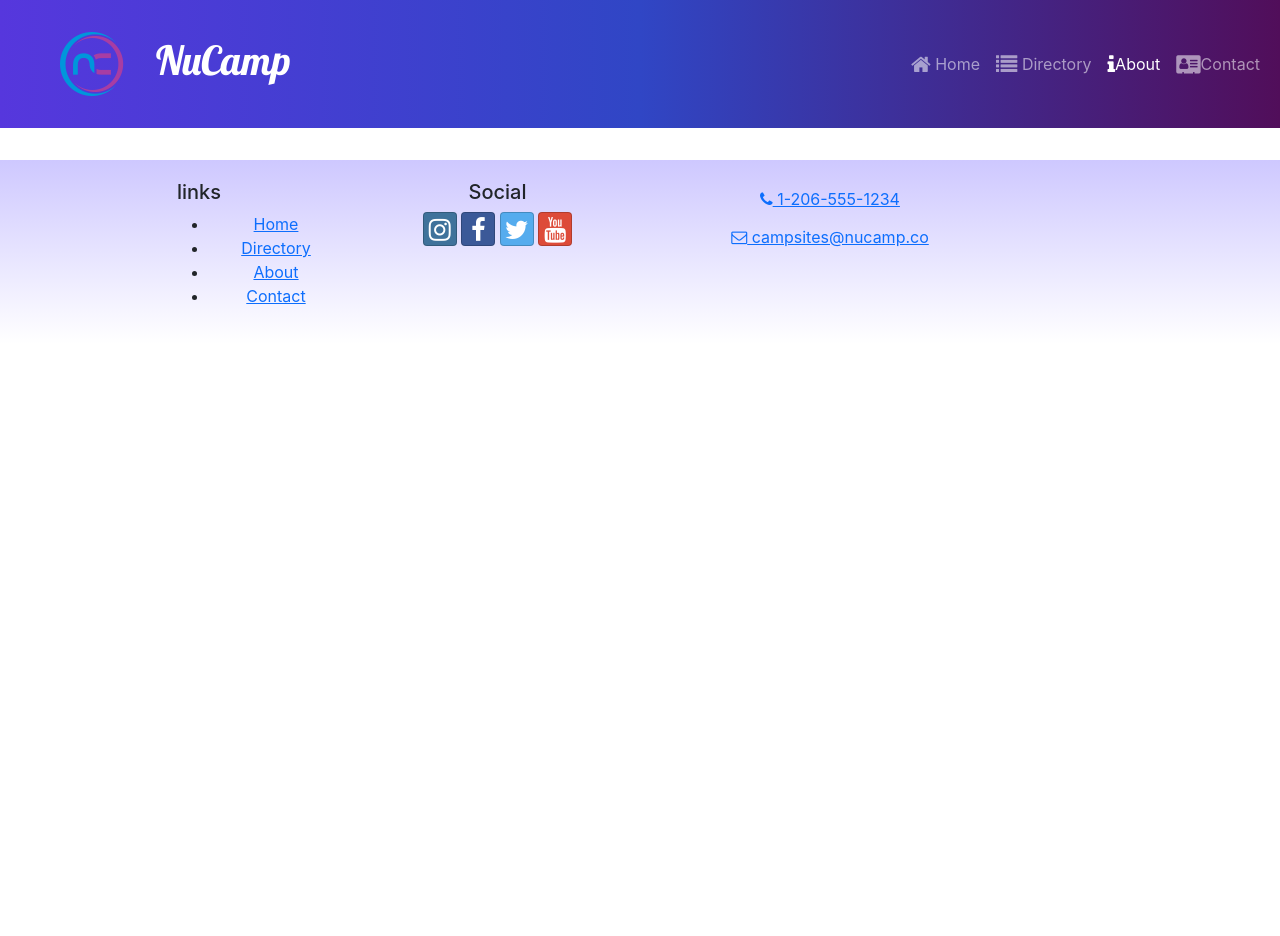
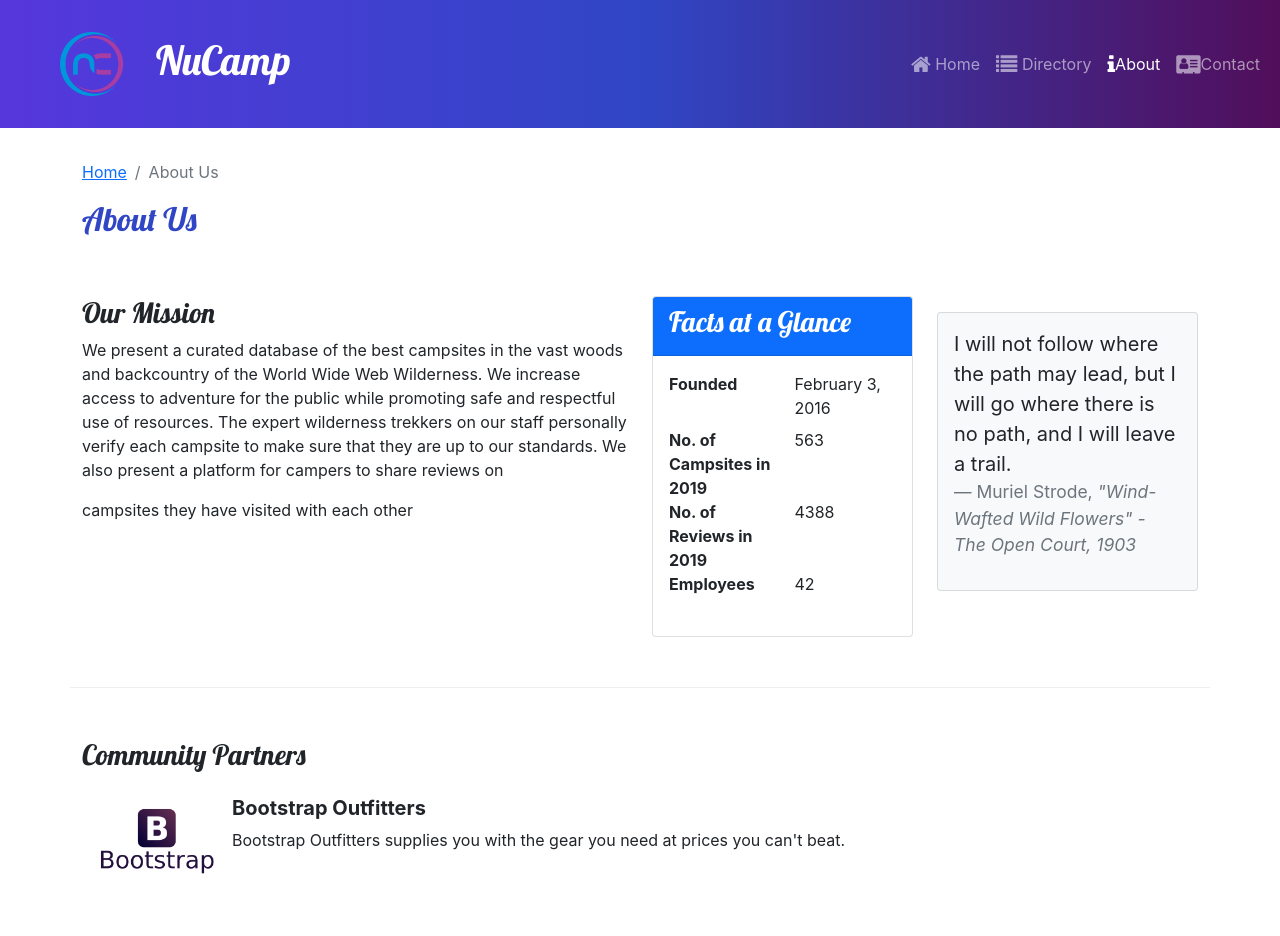
Before and after one commit to Nanitosse/loveReact, a React (Create React App) app: page /about in a window 1280 px wide. Shown: the top 936 px of the page. Before the commit the page ends 800 px from the top, so only its background shows below. Built offline with nearby package versions, Linux system fonts and the light colour scheme.

Commit message:
Assignemt

```diff
--- a/src/App.js
+++ b/src/App.js
@@ -10,6 +10,7 @@ import {Routes, Route } from "react-router-dom";
 import ContactPage from './pages/ContactPage';
 import HomePage from './pages/HomePage';
 import CampsiteDetailPage from './pages/CampsiteDetailPage';
+import AboutPage from './pages/AboutPage';
 
 function App() {
   return (
@@ -20,6 +21,7 @@ function App() {
         <Route path='contact' element={<ContactPage/>}/>
         <Route path='directory' element={<CampsitesDirectoryPage/>}/>
         <Route path='directory/:campsiteId' element={<CampsiteDetailPage/>}/>
+        <Route path='/about' element={<AboutPage/>}/>
       </Routes>
       <Footer/>
     </div>
--- a/src/features/display/DisplayCard.js
+++ b/src/features/display/DisplayCard.js
@@ -6,7 +6,7 @@ const  DisplayCard = ({item})=>{
 
     return(
         <Card>
-            <CardImg sr={image} alt={name}/>
+            <CardImg src={image} alt={name}/>
             <CardBody>
                 <CardTitle>{name}</CardTitle>
                 <CardText>{description}</CardText>
--- a/src/features/display/DisplayList.js
+++ b/src/features/display/DisplayList.js
@@ -3,10 +3,11 @@ import DisplayCard from './DisplayCard';
 import { selectFeaturedCampsite } from '../campsites/campsitesSlice';
 //import  {selectFeaturedPromotion} from  ".. /promotions/promotionsSlice"
 import { selectFeaturedPromotion } from '../promotions/ promotionsSlice';
+import { selectFeaturedPartner } from '../partners/partnersSlice';
 
 const DisplayList = ()=>{
 
-    const items = [selectFeaturedCampsite(), selectFeaturedPromotion()]
+    const items = [selectFeaturedCampsite(), selectFeaturedPromotion(),selectFeaturedPartner()]
 
      return(
         <Row>
--- /dev/null
+++ b/src/features/partners/Partner.js
@@ -0,0 +1,23 @@
+
+
+const Partner = ({ partner }) => {
+
+    if (partner) {
+        const {image, name, description} = partner;
+
+        return (
+            <>
+                <img src={image} alt={name} style={{ width: '150px' }} />
+                <div>
+                    <h5 className='fw-bold'>{name}</h5>
+                    {description}
+                </div>
+            </>
+        );
+
+    }
+    return null;
+
+}
+
+export default  Partner;
--- /dev/null
+++ b/src/features/partners/PartnersList.js
@@ -0,0 +1,23 @@
+import {Col, col} from "reactstrap";
+import Partner from './Partner';
+import { selectAllPartners } from "./partnersSlice";
+
+
+const PartnersList = ()=>{
+    const partners=selectAllPartners();
+    return(
+        <Col className="mt-4">
+            {partners.map((partner)=>{
+                return(
+                    <div  className='d-flex mb-5'  key={partner.id}>
+                        <Partner partner={partner}/>
+                    </div>
+                )
+            })}
+
+        </Col>
+    )
+
+}
+
+export default PartnersList;
--- /dev/null
+++ b/src/features/partners/partnersSlice.js
@@ -0,0 +1,15 @@
+import {PARTNERS} from '../../app/shared /PARTNERS';
+
+
+export const  selectAllPartners =()=>{
+
+    return PARTNERS;
+
+}
+
+ export   const selectFeaturedPartner = ()=>{
+     return (
+        PARTNERS.find((partner)=>partner.featured)
+
+     )
+ }
--- /dev/null
+++ b/src/pages/AboutPage.js
@@ -0,0 +1,80 @@
+import { Col, Row, Container, Card, CardBody, CardHeader } from 'reactstrap';
+import SubHeader from '../components/SubHeader';
+import PartnersList from '../features/partners/PartnersList';
+
+
+
+const AboutPage = () => {
+
+    return (
+
+        <Container>
+            <SubHeader current='About Us'/>
+            <Row className='row-content'>
+                <Col sm='6'>
+                    <h3>Our Mission</h3>
+                    <p>We present a curated database of the best campsites in the
+                        vast woods and backcountry of the World Wide Web Wilderness.
+                        We increase access to adventure for the public while
+                        promoting safe and respectful use of resources. The expert
+                        wilderness trekkers on our staff personally verify each
+                        campsite to make sure that they are up to our standards. We
+                        also present a platform for campers to share reviews on
+                    </p>    campsites they have visited with each other
+                </Col>
+                <Col>
+                    <Card>
+                        <CardHeader className='bg-primary text-white'>
+                            <h3>Facts at a Glance</h3>
+                        </CardHeader>
+                        <CardBody>
+                            <dl className='row'>
+                                <dt className='col-6'>Founded</dt>
+                                <dd className='col-6'>February 3, 2016</dd>
+                                <dt className='col-6'>No. of Campsites in 2019</dt>
+                                <dd className='col-6'>563</dd>
+                                <dt className='col-6'>No. of Reviews in 2019</dt>
+                                <dd className='col-6'>4388</dd>
+                                <dt className='col-6'>Employees</dt>
+                                <dd className='col-6'>42</dd>
+                            </dl>
+                        </CardBody>
+                    </Card>
+                </Col>
+                <Col>
+                    <Card className='bg-light mt-3'>
+                        <CardBody>
+                            <blockquote className='blockquote'>
+                                <p>
+                                    I will not follow where the path may lead, but I
+                                    will go where there is no path, and I will leave
+                                    a trail.
+                                </p>
+                                <footer className='blockquote-footer'>
+                                    Muriel Strode,{' '}
+                                    <cite title='Source Title'>
+                                        "Wind-Wafted Wild Flowers" - The Open Court,
+                                        1903
+                                    </cite>
+                                </footer>
+                            </blockquote>
+                        </CardBody>
+                    </Card>
+                </Col>
+
+            </Row>
+            <Row className='row-content'>
+                <Col  xs='12'>
+                    <h3> Community Partners</h3>
+                    <PartnersList/>
+                </Col>
+
+            </Row>
+        </Container>
+
+    )
+
+
+}
+
+export default AboutPage;
```
